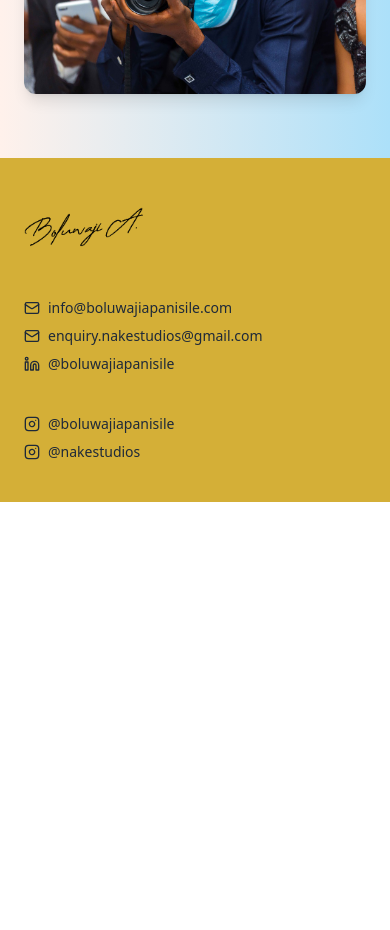
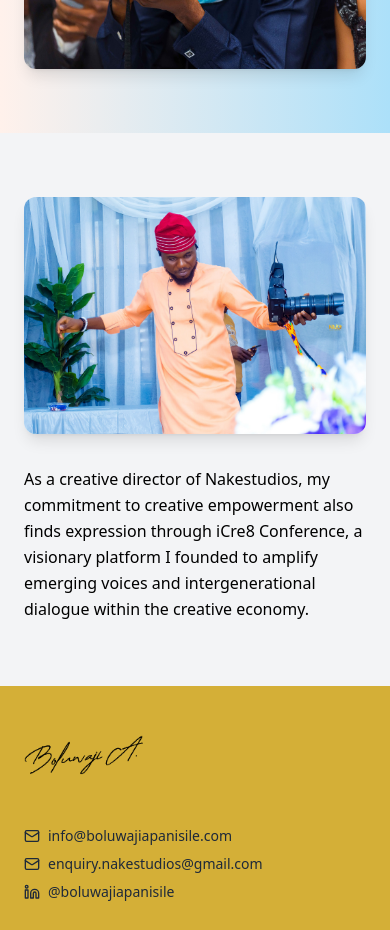
Before and after one commit to fuad1706/boluwaji, a React (Vite) app: page / in a window 390 px wide. Shown: the part 2580-3510 px from the top of the page. Before the commit the page ends 3082 px from the top, so only its background shows below. Built offline with nearby package versions, Linux system fonts and the light colour scheme.

Commit message:
pics changes made

```diff
--- a/src/Layout/Layout.jsx
+++ b/src/Layout/Layout.jsx
@@ -13,8 +13,8 @@ const Layout = () => {
 
   useEffect(() => {
     AOS.init({
-      duration: 1000, // animation duration in ms
-      once: true, // whether animation should happen only once
+      duration: 1000,
+      once: true,
     });
   }, []);
 
--- a/src/components/Header.jsx
+++ b/src/components/Header.jsx
@@ -1,16 +1,28 @@
 import React from "react";
-import { useState } from "react";
+import { useState, useEffect } from "react";
 import { Link } from "react-router-dom";
 import { AlignJustify, X } from "lucide-react";
 
 const Header = () => {
   const [isActive, setIsActive] = useState(false);
+
+  useEffect(() => {
+    if (isActive) {
+      document.body.classList.add("overflow-hidden");
+    } else {
+      document.body.classList.remove("overflow-hidden");
+    }
+
+    // Clean up just in case
+    return () => document.body.classList.remove("overflow-hidden");
+  }, [isActive]);
+
   return (
     <nav className="py-3 items-center justify-center shadow-[0_1px_3px_rgba(0,0,0,0.06)] z-50 bg-white">
       <div className="flex justify-between items-center px-6 md:px-20">
         <div>
           <Link to="/About">
-            <img src="/images/bolu_sign.png" alt="logo" />
+            <img src="/images/bolu_sign.png" alt="logo" className="h-14" />
           </Link>
         </div>
         <div className="space-x-4 items-center hidden md:block">
@@ -21,16 +33,16 @@ const Header = () => {
             About
           </Link>
           <Link
-            to="/Visual"
+            to="/Visualart"
             className="relative no-underline after:content-[''] after:absolute after:w-0 after:h-0.5 after:bottom-0 after:left-0 after:bg-current after:transition-all after:duration-300 hover:after:w-full"
           >
             Visual Art
           </Link>
           <Link
-            to="/Contact"
+            to="/Digitalart"
             className="relative no-underline after:content-[''] after:absolute after:w-0 after:h-0.5 after:bottom-0 after:left-0 after:bg-current after:transition-all after:duration-300 hover:after:w-full"
           >
-            Contact
+            Digital Art
           </Link>
         </div>
         <AlignJustify
@@ -54,18 +66,18 @@ const Header = () => {
             About
           </Link>
           <Link
-            to="/Visual"
+            to="/Visualart"
             className="relative no-underline after:content-[''] after:absolute after:w-0 after:h-0.5 after:bottom-0 after:left-0 after:bg-current after:transition-all after:duration-300 hover:after:w-full"
             onClick={() => setIsActive(false)}
           >
             Visual Art
           </Link>
           <Link
-            to="/Contact"
+            to="/Digitalart"
             className="relative no-underline after:content-[''] after:absolute after:w-0 after:h-0.5 after:bottom-0 after:left-0 after:bg-current after:transition-all after:duration-300 hover:after:w-full"
             onClick={() => setIsActive(false)}
           >
-            Contact
+            Digital Art
           </Link>
         </div>
       )}
--- a/src/pages/About.jsx
+++ b/src/pages/About.jsx
@@ -91,6 +91,26 @@ const About = () => {
           />
         </div>
       </section>
+      {/* Section 5 */}
+      <section className="w-full py-16 px-6 bg-[#F3F4F6]">
+        <div className="w-full max-w-5xl mx-auto flex flex-col md:flex-row gap-8 items-center md:items-start">
+          <img
+            src="/images/5.jpg"
+            alt="bolu5"
+            className="w-full md:w-[60%] rounded-xl shadow-lg object-cover"
+            data-aos="fade-left"
+          />
+          <p
+            className="leading-relaxed text-base md:text-lg md:w-[40%] md:mt-[30px] "
+            data-aos="fade-right"
+          >
+            As a creative director of Nakestudios, my commitment to creative
+            empowerment also finds expression through iCre8 Conference, a
+            visionary platform I founded to amplify emerging voices and
+            intergenerational dialogue within the creative economy.
+          </p>
+        </div>
+      </section>
     </div>
   );
 };
--- a/src/pages/Contact.jsx
+++ /dev/null
@@ -1,7 +0,0 @@
-import React from "react";
-
-const Contact = () => {
-  return <div className="py-3 px-6 items-center justify-center">Contact</div>;
-};
-
-export default Contact;
--- /dev/null
+++ b/src/pages/DigitalArt.jsx
@@ -0,0 +1,9 @@
+import React from "react";
+
+const DigitalArt = () => {
+  return (
+    <div className="py-3 px-6 items-center justify-center">DigitalArt</div>
+  );
+};
+
+export default DigitalArt;
--- a/src/routes/Router.jsx
+++ b/src/routes/Router.jsx
@@ -1,7 +1,7 @@
 import React from "react";
 import { Routes, Route, BrowserRouter } from "react-router-dom";
 import About from "../pages/About";
-import Contact from "../pages/Contact";
+import DigitalArt from "../pages/DigitalArt";
 import VisualArt from "../pages/VisualArt";
 
 const Router = () => {
@@ -9,8 +9,8 @@ const Router = () => {
     <Routes>
       <Route path="/" element={<About />} />
       <Route path="/about" element={<About />} />
-      <Route path="/visual" element={<VisualArt />} />
-      <Route path="/contact" element={<Contact />} />
+      <Route path="/visualart" element={<VisualArt />} />
+      <Route path="digitalart" element={<DigitalArt />} />
     </Routes>
   );
 };
```
Also changed, not shown: public/images/5.jpg (added).
